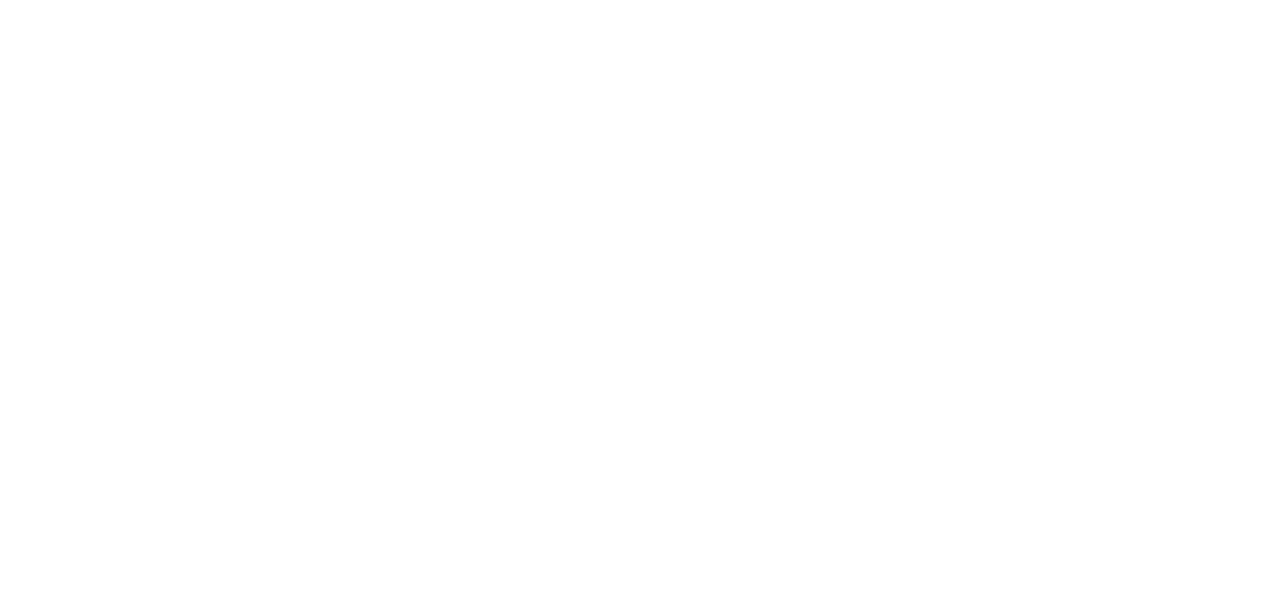
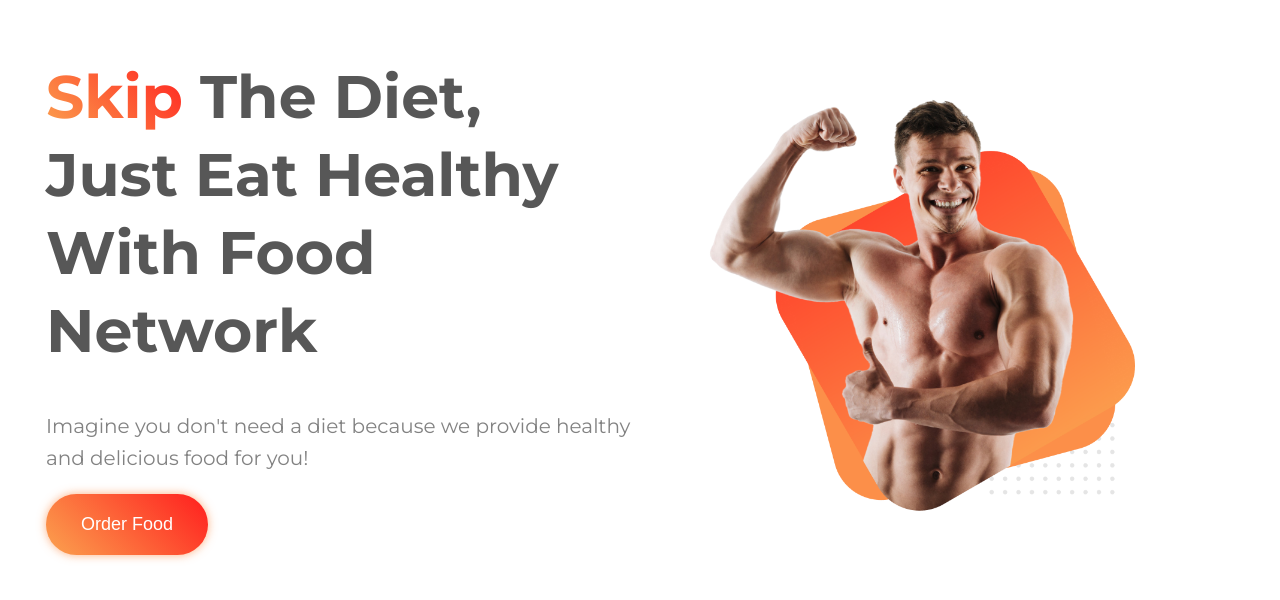
Before and after one commit to shohan89/eat-healthy, a plain HTML site: page index.html in a window 1280 px wide. Drawn offline with Linux system fonts and the light colour scheme.

Commit message:
Header added with some style.

```diff
--- a/index.html
+++ b/index.html
@@ -5,8 +5,29 @@
   <meta http-equiv="X-UA-Compatible" content="IE=edge">
   <meta name="viewport" content="width=device-width, initial-scale=1.0">
   <title>Eat Healthy</title>
+  <link rel="preconnect" href="https://fonts.googleapis.com">
+  <link rel="preconnect" href="https://fonts.gstatic.com" crossorigin>
+  <link href="https://fonts.googleapis.com/css2?family=Montserrat:wght@400;500;700;800&display=swap" rel="stylesheet">
+  <link rel="stylesheet" href="styles/style.css">
 </head>
 <body>
+  <!-- Header -->
+  <section class="header">
+    <div class="headTextArea halfWidth">
+      <h1><span class="coloredText">Skip</span> The Diet, <br> Just Eat Healthy <br> With Food Network</h1>
+      <p>Imagine you don't need a diet because we provide healthy and delicious food for you!</p>
+      <button class="btn"><a href="#">Order Food</a></button>
+    </div>
+
+    <div class="headImage halfWidth">
+      <img src="images/used-images/hero-image.png" alt="Hero Image">
+    </div>
+
+  </section>
+
+
+
+
 
 </body>
 </html>
--- /dev/null
+++ b/styles/style.css
@@ -0,0 +1,52 @@
+body{
+  font-family: 'Montserrat', sans-serif;
+}
+.header{
+  display: flex;
+  align-items: center;
+  margin-bottom: 100px;
+}
+.halfWidth{
+  width: 50%;
+  margin-left: 3%;
+}
+div img{
+  width: 80%;
+}
+
+h1 {
+  font-size: 60px;
+  font-weight: bold;
+  color: #575757;
+  line-height: 130%;
+  margin-bottom: 40px;
+}
+p {
+  font-size: 20px;
+  color: #828282;
+  line-height: 160%;
+  /* margin-bottom: 49px; */
+}
+.btn {
+  background-image: linear-gradient(45deg, #FBA24F, #FF1E1E);
+  padding: 20px 35px;
+  border-radius: 100px;
+  border: none;
+  outline: none;
+  box-shadow: 0px 0px 10px #fc8e49af;
+}
+.btn a{
+  text-decoration: none;
+  color: #ffffff;
+  font-size: 18px;
+  font-weight: 500;
+
+}
+.coloredText{
+  background-image: linear-gradient(45deg, #FBA24F, #FF1E1E);
+  text-fill-color: transparent;
+  -webkit-background-clip: text;
+  -webkit-text-fill-color: transparent;
+  -moz-background-clip: text;
+  -moz-text-fill-color: transparent;
+}
```
Also changed, not shown: images/used-images/hero-image.png (added).
